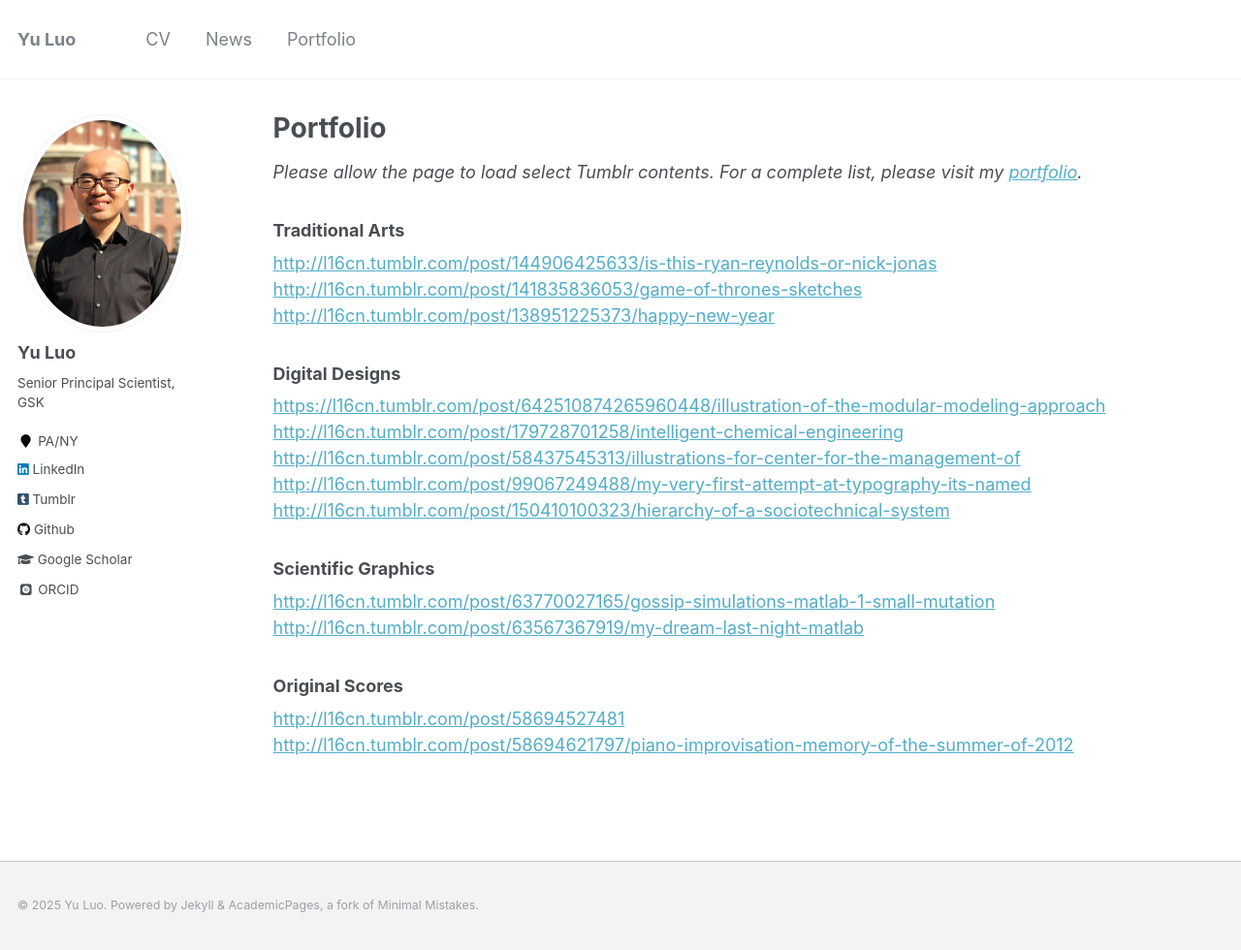
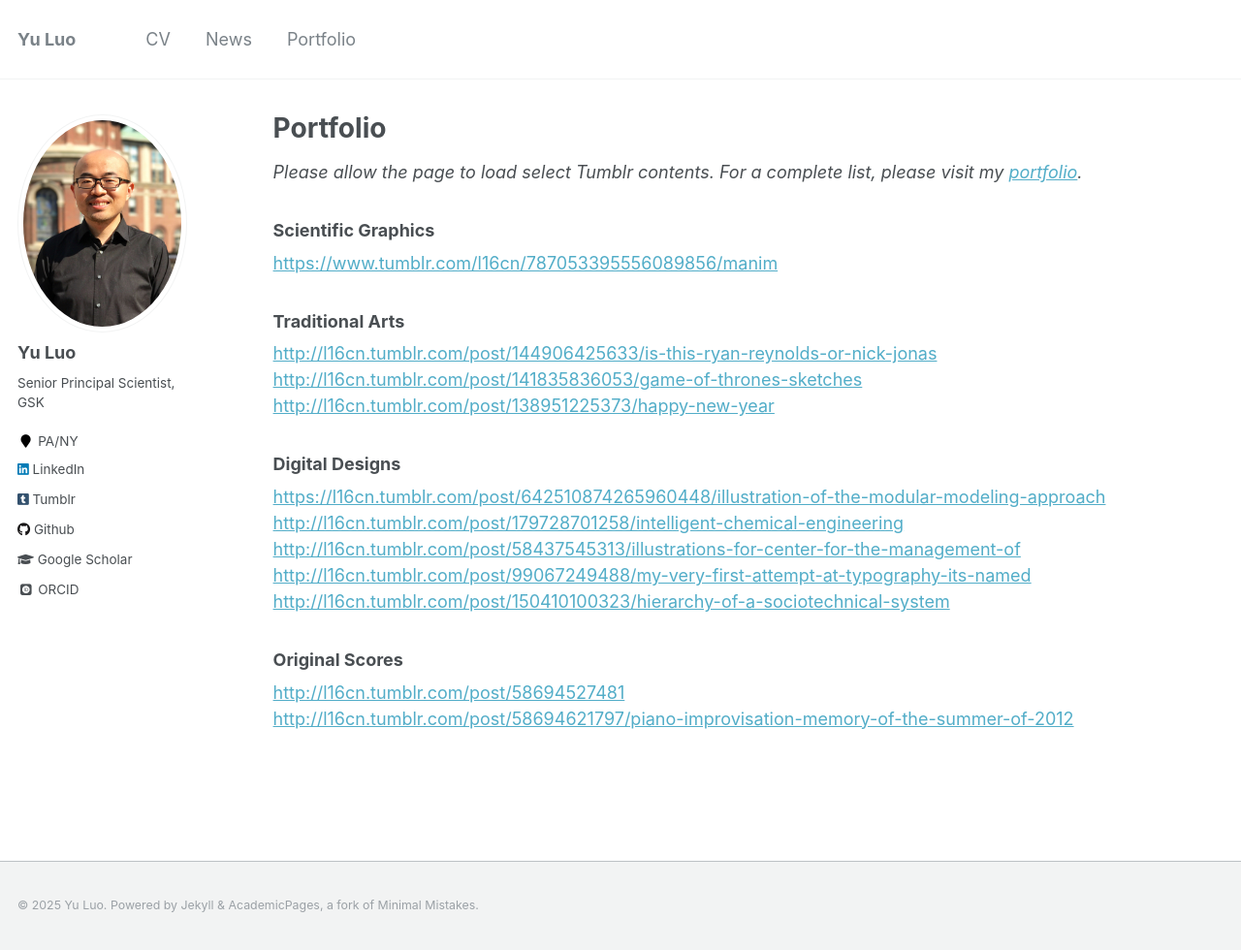
Before and after one commit to l16cn/l16cn.github.io, a Jekyll site: the page built from _pages/portfolio.md, in a window 1280 px wide and 980 px high. Shown: the whole window at 97% size. Built offline with Jekyll 4.4.1, drawn with Linux system fonts in a browser that asks for light colours; some web fonts are replaced; some of the changed lines change nothing that is shown.

Commit message:
added manim

```diff
--- a/_pages/portfolio.md
+++ b/_pages/portfolio.md
@@ -6,6 +6,14 @@ author_profile: true
 ---
 
 _Please allow the page to load select Tumblr contents. For a complete list, please visit my [portfolio](https://l16cn.tumblr.com)._
+
+### Scientific Graphics
+
+<div class="tumblr-post" data-href="https://embed.tumblr.com/embed/post/t:EjkflL49PziUeKiTuwfLlQ/787053395556089856/v2" data-did="0dd72c467a9c442710e7496ef3703cd448219e30"  ><a href="https://www.tumblr.com/l16cn/787053395556089856/manim">https://www.tumblr.com/l16cn/787053395556089856/manim</a></div><script async src="https://assets.tumblr.com/post.js?_v=38df9a6ca7436e6ca1b851b0543b9f51"></script>
+
+<!-- <div class="tumblr-post" data-href="https://embed.tumblr.com/embed/post/9dNS05gY3F-MWBTtEfwW5Q/63770027165" data-did="941aaa225b313a64cd46cab35ed53bf0d44fbd69"><a href="http://l16cn.tumblr.com/post/63770027165/gossip-simulations-matlab-1-small-mutation">http://l16cn.tumblr.com/post/63770027165/gossip-simulations-matlab-1-small-mutation</a></div>  <script async src="https://secure.assets.tumblr.com/post.js"></script> -->
+
+<!-- <div class="tumblr-post" data-href="https://embed.tumblr.com/embed/post/9dNS05gY3F-MWBTtEfwW5Q/63567367919" data-did="435396e0fb40b210fa61a1ce2b57eaff683d2eba"><a href="http://l16cn.tumblr.com/post/63567367919/my-dream-last-night-matlab">http://l16cn.tumblr.com/post/63567367919/my-dream-last-night-matlab</a></div>  <script async src="https://secure.assets.tumblr.com/post.js"></script> -->
 
 ### Traditional Arts
 
@@ -27,12 +35,6 @@ _Please allow the page to load select Tumblr contents. For a complete list, plea
 
 <div class="tumblr-post" data-href="https://embed.tumblr.com/embed/post/9dNS05gY3F-MWBTtEfwW5Q/150410100323" data-did="1b20d6673f60a6a111f5bc6471f85e6013e9f6c7"><a href="http://l16cn.tumblr.com/post/150410100323/hierarchy-of-a-sociotechnical-system">http://l16cn.tumblr.com/post/150410100323/hierarchy-of-a-sociotechnical-system</a></div>  <script async src="https://secure.assets.tumblr.com/post.js"></script>
 
-### Scientific Graphics
-
-<div class="tumblr-post" data-href="https://embed.tumblr.com/embed/post/9dNS05gY3F-MWBTtEfwW5Q/63770027165" data-did="941aaa225b313a64cd46cab35ed53bf0d44fbd69"><a href="http://l16cn.tumblr.com/post/63770027165/gossip-simulations-matlab-1-small-mutation">http://l16cn.tumblr.com/post/63770027165/gossip-simulations-matlab-1-small-mutation</a></div>  <script async src="https://secure.assets.tumblr.com/post.js"></script>
-
-<div class="tumblr-post" data-href="https://embed.tumblr.com/embed/post/9dNS05gY3F-MWBTtEfwW5Q/63567367919" data-did="435396e0fb40b210fa61a1ce2b57eaff683d2eba"><a href="http://l16cn.tumblr.com/post/63567367919/my-dream-last-night-matlab">http://l16cn.tumblr.com/post/63567367919/my-dream-last-night-matlab</a></div>  <script async src="https://secure.assets.tumblr.com/post.js"></script>
-
 ### Original Scores
 
 <div class="tumblr-post" data-href="https://embed.tumblr.com/embed/post/9dNS05gY3F-MWBTtEfwW5Q/58694527481" data-did="1fb05519fecbdcc6908995e2053bf00e17443a9e"><a href="http://l16cn.tumblr.com/post/58694527481">http://l16cn.tumblr.com/post/58694527481</a></div>  <script async src="https://secure.assets.tumblr.com/post.js"></script>
```
Also changed, not shown: 1 other file.
